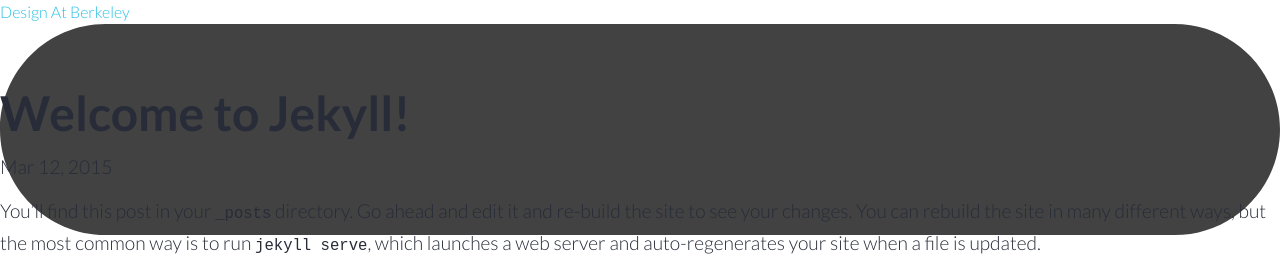
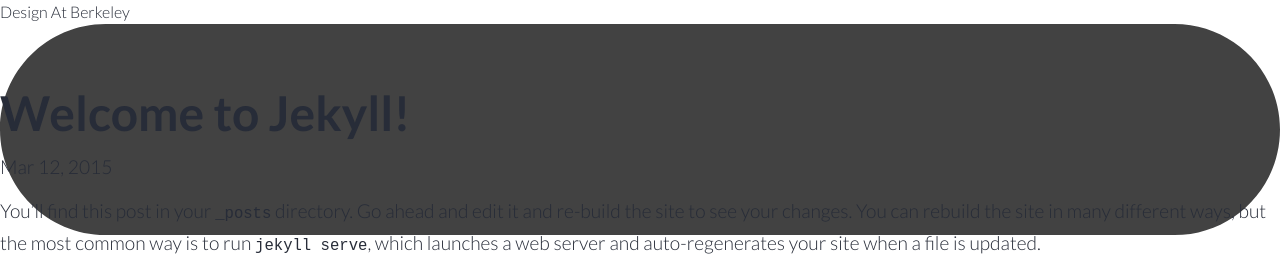
Before and after one commit to alexsg/designatberkeley, a Jekyll site: the page built from _posts/2015-03-12-welcome-to-jekyll.markdown, in a window 1280 px wide. Shown: the top 256 px of the page. Built offline with Jekyll 4.4.1, drawn with Linux system fonts in a browser that asks for light colours; nearby versions of some CDN libraries.

```diff
--- a/_layouts/classes.html
+++ b/_layouts/classes.html
@@ -78,7 +78,7 @@ $(document).ready(function(){
     </div>
   </div>
   <section>
-    <div class="row" id="course-list">
+    <div class="row" id="course-list" class="page-content">
 
       <!-- <p class="post-content">
         {{ content }}
--- a/_layouts/clubs.html
+++ b/_layouts/clubs.html
@@ -21,7 +21,7 @@
     </div>
   </div>
 
-  <div class="row">
+  <div class="row page-content">
     <div class="club large-4 columns">
       <img src="http://engineeringdesign.berkeley.edu/wp-content/uploads/2014/04/dec-500x333.jpg" />
       <h3><a href="dec.berkeley.edu" target="_blank">Design Engineering Collaborative </a></h3>
--- a/_layouts/info.html
+++ b/_layouts/info.html
@@ -13,13 +13,11 @@
   </div>
 
   <section>
-
     <div class="row">
       <p class="post-content">
         {{ content }}
       </p>
     </div>
-
   </section>
 
   {% include footer.html %}
--- a/_sass/_web.scss
+++ b/_sass/_web.scss
@@ -31,9 +31,15 @@ body, html {
 
 a {
   text-decoration: none;
-  color: $blue;
+  color: $black;
 }
 
+.page-content {
+  a {
+    text-decoration: none;
+    color: $blue;
+  }
+}
 
 /** NAVIGATION BAR **/
 $nav-height: 64px;
@@ -269,10 +275,6 @@ p {
   font-size: .8em;
 }
 
-a {
-  &:hover {
-  }
-}
 
 
 .post-content {
```
Also changed, not shown: spaces.md (added, +8 -0 lines), toolkit.md (added, +8 -0 lines).
